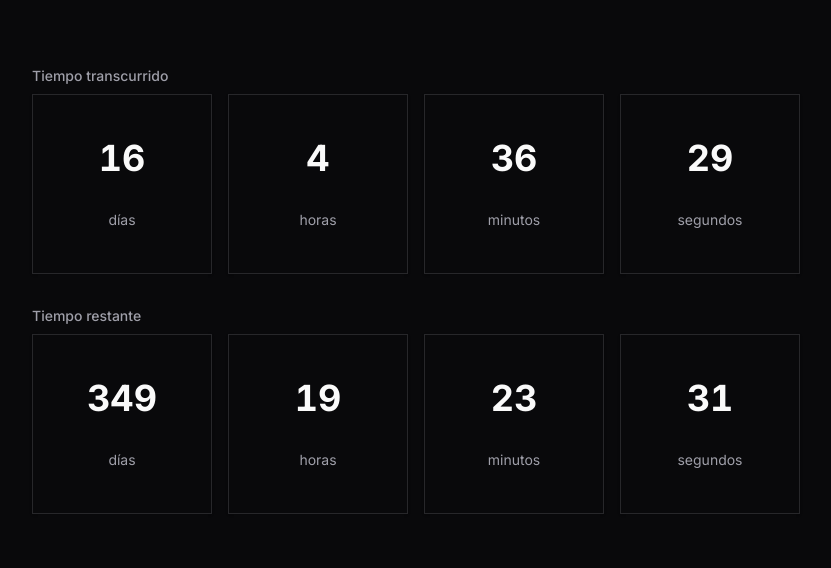
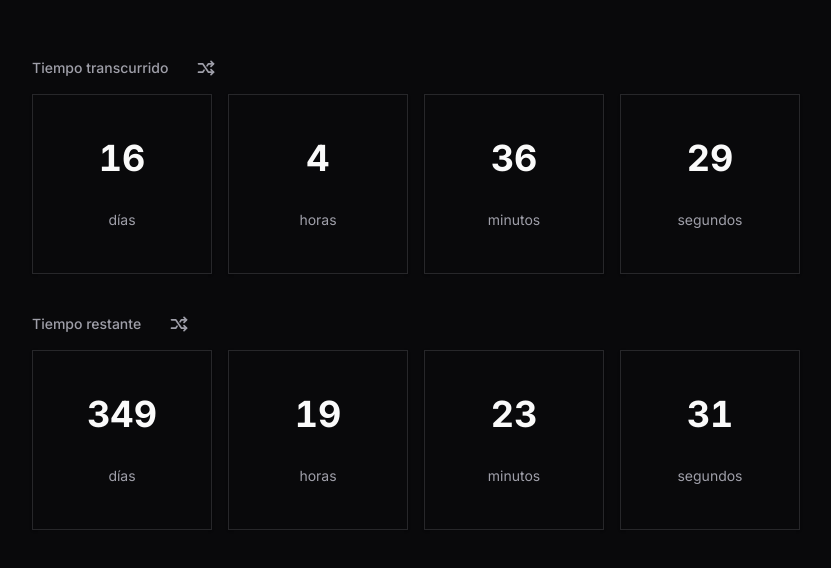
Before and after one commit to NBN7/lca-countdown, a Next.js app: page / in a window 1280 px wide. Shown: the part 110-678 px from the top of the page, without its empty margins (224-1055 px from the left). Built offline with nearby package versions, Linux system fonts and the light colour scheme.

Commit message:
implement time display toggle functionality

```diff
--- a/package.json
+++ b/package.json
@@ -9,6 +9,7 @@
     "lint": "next lint"
   },
   "dependencies": {
+    "@radix-ui/react-slot": "^1.2.2",
     "class-variance-authority": "^0.7.1",
     "clsx": "^2.1.1",
     "lucide-react": "^0.479.0",
--- a/src/components/countdown/countdown.tsx
+++ b/src/components/countdown/countdown.tsx
@@ -3,6 +3,7 @@
 import { useState, useEffect } from "react";
 import { TimeDisplay } from "@/components";
 import { OPERATION_DATE, TARGET_DATE } from "@/constants";
+import { calculateTimeUnits } from "@/utils";
 import type { TTimeUnit } from "@/types";
 
 export const Countdown = () => {
@@ -37,17 +38,3 @@
     </main>
   );
 };
-
-const calculateTimeUnits = (ms: number): TTimeUnit[] => {
-  const seconds = Math.floor(ms / 1000) % 60;
-  const minutes = Math.floor(ms / (1000 * 60)) % 60;
-  const hours = Math.floor(ms / (1000 * 60 * 60)) % 24;
-  const days = Math.floor(ms / (1000 * 60 * 60 * 24));
-
-  return [
-    { value: days, label: "días" },
-    { value: hours, label: "horas" },
-    { value: minutes, label: "minutos" },
-    { value: seconds, label: "segundos" },
-  ];
-};
--- a/src/components/countdown/time-display.tsx
+++ b/src/components/countdown/time-display.tsx
@@ -1,5 +1,11 @@
+"use client";
+
+import { useState } from "react";
 import { TimeUnit } from "@/components";
-import type { TTimeUnit } from "@/types";
+import { Button } from "@/components/ui/button";
+import { TIME_TYPE } from "@/constants";
+import { SwitchIcon } from "@/icons";
+import type { TTimeUnit, TTimeType } from "@/types";
 
 interface TimeDisplayProps {
   title: string;
@@ -7,12 +13,31 @@
 }
 
 export const TimeDisplay = ({ title, timeUnits }: TimeDisplayProps) => {
+  const [timeType, setTimeType] = useState<TTimeType>(TIME_TYPE.INTEGER);
+
+  const isDecimal = timeType === TIME_TYPE.DECIMAL;
+  const timeToDisplay = timeUnits.filter((unit) =>
+    isDecimal
+      ? unit.value.toString().includes(".")
+      : !unit.value.toString().includes(".")
+  );
+
+  const toggleTimeType = () =>
+    setTimeType((prev) =>
+      prev === TIME_TYPE.INTEGER ? TIME_TYPE.DECIMAL : TIME_TYPE.INTEGER
+    );
+
   return (
     <div className="space-y-2">
-      <h2 className="text-sm font-medium text-muted-foreground">{title}</h2>
+      <div className="flex items-center justify-between sm:justify-start sm:gap-4">
+        <h2 className="text-sm font-medium text-muted-foreground">{title}</h2>
+        <Button variant="ghost" onClick={toggleTimeType}>
+          <SwitchIcon className="size-5 text-muted-foreground" />
+        </Button>
+      </div>
       <div className="grid grid-cols-2 gap-2 sm:grid-cols-4 sm:gap-4">
-        {timeUnits.map((unit, index) => (
-          <TimeUnit key={index} value={unit.value} label={unit.label} />
+        {timeToDisplay.map(({ value, label }, i) => (
+          <TimeUnit key={i} value={value} label={label} />
         ))}
       </div>
     </div>
--- /dev/null
+++ b/src/components/ui/button.tsx
@@ -0,0 +1,59 @@
+import * as React from "react"
+import { Slot } from "@radix-ui/react-slot"
+import { cva, type VariantProps } from "class-variance-authority"
+
+import { cn } from "@/lib/utils"
+
+const buttonVariants = cva(
+  "inline-flex items-center justify-center gap-2 whitespace-nowrap rounded-md text-sm font-medium transition-all cursor-pointer disabled:pointer-events-none disabled:opacity-50 [&_svg]:pointer-events-none [&_svg:not([class*='size-'])]:size-4 shrink-0 [&_svg]:shrink-0 outline-none focus-visible:border-ring focus-visible:ring-ring/50 focus-visible:ring-[3px] aria-invalid:ring-destructive/20 dark:aria-invalid:ring-destructive/40 aria-invalid:border-destructive",
+  {
+    variants: {
+      variant: {
+        default:
+          "bg-primary text-primary-foreground shadow-xs hover:bg-primary/90",
+        destructive:
+          "bg-destructive text-white shadow-xs hover:bg-destructive/90 focus-visible:ring-destructive/20 dark:focus-visible:ring-destructive/40 dark:bg-destructive/60",
+        outline:
+          "border bg-background shadow-xs hover:bg-accent hover:text-accent-foreground dark:bg-input/30 dark:border-input dark:hover:bg-input/50",
+        secondary:
+          "bg-secondary text-secondary-foreground shadow-xs hover:bg-secondary/80",
+        ghost:
+          "hover:bg-accent hover:text-accent-foreground dark:hover:bg-accent/50",
+        link: "text-primary underline-offset-4 hover:underline",
+      },
+      size: {
+        default: "h-9 px-4 py-2 has-[>svg]:px-3",
+        sm: "h-8 rounded-md gap-1.5 px-3 has-[>svg]:px-2.5",
+        lg: "h-10 rounded-md px-6 has-[>svg]:px-4",
+        icon: "size-9",
+      },
+    },
+    defaultVariants: {
+      variant: "default",
+      size: "default",
+    },
+  }
+)
+
+function Button({
+  className,
+  variant,
+  size,
+  asChild = false,
+  ...props
+}: React.ComponentProps<"button"> &
+  VariantProps<typeof buttonVariants> & {
+    asChild?: boolean
+  }) {
+  const Comp = asChild ? Slot : "button"
+
+  return (
+    <Comp
+      data-slot="button"
+      className={cn(buttonVariants({ variant, size, className }))}
+      {...props}
+    />
+  )
+}
+
+export { Button, buttonVariants }
--- a/src/constants/index.ts
+++ b/src/constants/index.ts
@@ -1 +1,2 @@
 export * from "@/constants/dates";
+export * from "@/constants/time-type";
--- /dev/null
+++ b/src/constants/time-type.ts
@@ -0,0 +1,4 @@
+export const TIME_TYPE = Object.freeze({
+  INTEGER: "integer",
+  DECIMAL: "decimal",
+} as const);
--- /dev/null
+++ b/src/icons/index.ts
@@ -0,0 +1 @@
+export * from "@/icons/switch";
--- /dev/null
+++ b/src/icons/switch.tsx
@@ -0,0 +1,21 @@
+export const SwitchIcon = ({ className }: { className?: string }) => {
+  return (
+    <svg
+      width="24"
+      height="24"
+      viewBox="0 0 24 24"
+      fill="none"
+      stroke="currentColor"
+      strokeWidth="2"
+      strokeLinecap="round"
+      strokeLinejoin="round"
+      className={className}
+    >
+      <path stroke="none" d="M0 0h24v24H0z" fill="none" />
+      <path d="M3 17h5l1.67 -2.386m3.66 -5.227l1.67 -2.387h6" />
+      <path d="M18 4l3 3l-3 3" />
+      <path d="M3 7h5l7 10h6" />
+      <path d="M18 20l3 -3l-3 -3" />
+    </svg>
+  );
+};
--- a/src/types/index.ts
+++ b/src/types/index.ts
@@ -1 +1,2 @@
 export * from "@/types/time-unit";
+export * from "@/types/time-type";
--- /dev/null
+++ b/src/types/time-type.ts
@@ -0,0 +1,3 @@
+import { TIME_TYPE } from "@/constants";
+
+export type TTimeType = (typeof TIME_TYPE)[keyof typeof TIME_TYPE];
--- /dev/null
+++ b/src/utils/calculate-time-units.ts
@@ -0,0 +1,21 @@
+import type { TTimeUnit } from "@/types";
+
+export const calculateTimeUnits = (ms: number): TTimeUnit[] => {
+  const seconds = Math.floor(ms / 1000) % 60;
+  const minutes = Math.floor(ms / (1000 * 60)) % 60;
+  const hours = Math.floor(ms / (1000 * 60 * 60)) % 24;
+  const days = Math.floor(ms / (1000 * 60 * 60 * 24));
+  const weeks = parseFloat((ms / (1000 * 60 * 60 * 24 * 7)).toFixed(2));
+  const months = parseFloat((ms / (1000 * 60 * 60 * 24 * 30)).toFixed(2));
+  const years = parseFloat((ms / (1000 * 60 * 60 * 24 * 365)).toFixed(2));
+
+  return [
+    { value: years, label: "años" },
+    { value: months, label: "meses" },
+    { value: weeks, label: "semanas" },
+    { value: days, label: "días" },
+    { value: hours, label: "horas" },
+    { value: minutes, label: "minutos" },
+    { value: seconds, label: "segundos" },
+  ];
+};
--- /dev/null
+++ b/src/utils/index.ts
@@ -0,0 +1 @@
+export * from "@/utils/calculate-time-units"
```
Also changed, not shown: 1 other file (tests, documents, lock files or other folders).
